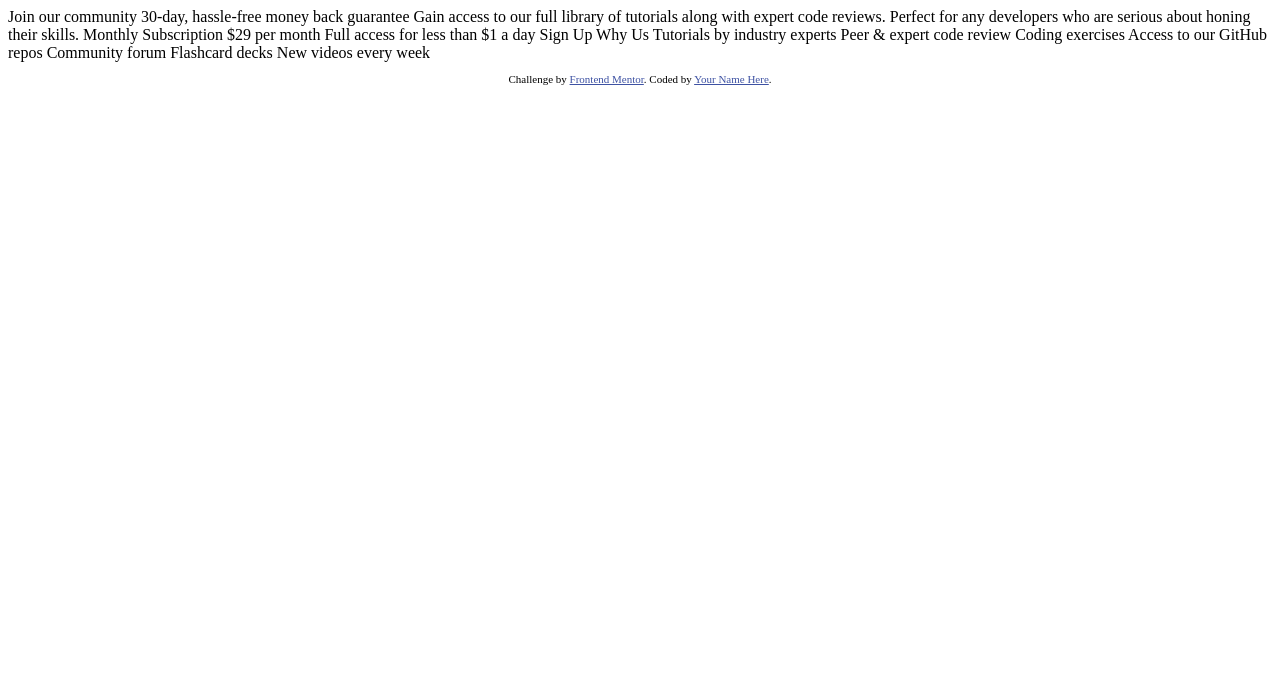
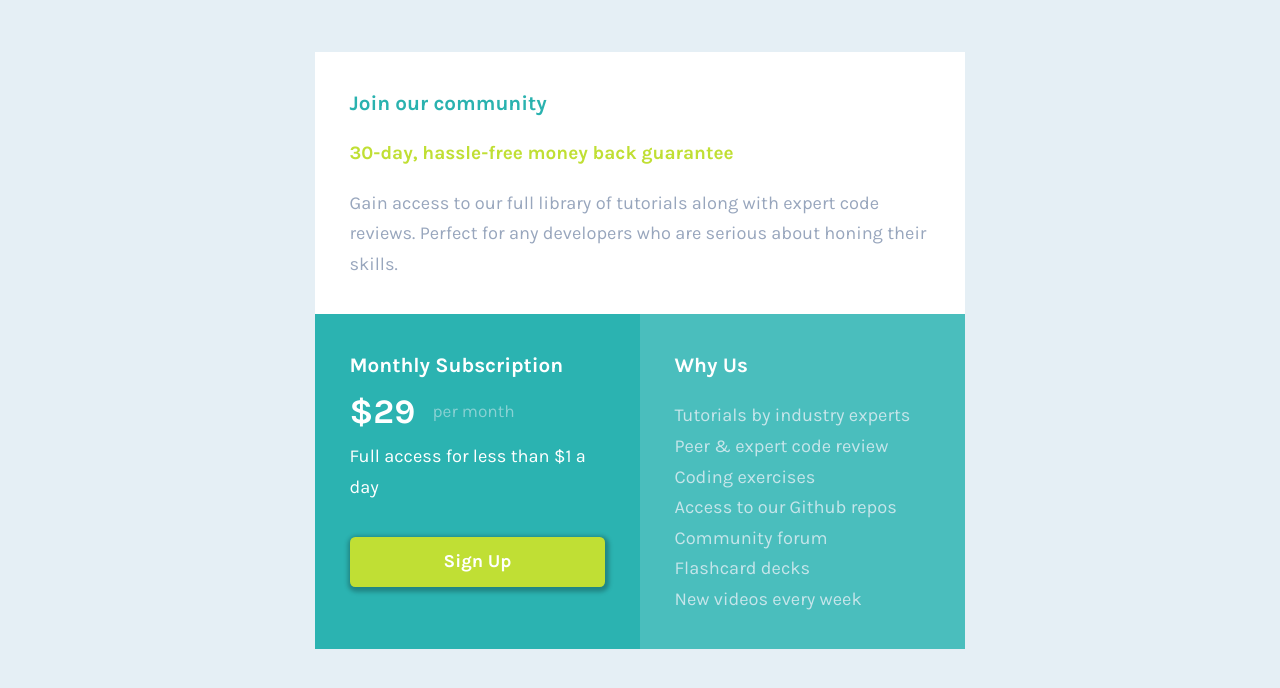
Before and after one commit to akhademik/fementor-single-price-grid, a plain HTML site: page index.html in a window 1280 px wide. Drawn offline with Linux system fonts and the light colour scheme.

Commit message:
finished

```diff
--- a/index.html
+++ b/index.html
@@ -1,50 +1,40 @@
 <!DOCTYPE html>
 <html lang="en">
 	<head>
-  <meta charset="UTF-8">
-  <meta name="viewport" content="width=device-width, initial-scale=1.0"> <!-- displays site properly based on user's device -->
-
-  <link rel="icon" type="image/png" sizes="32x32" href="./images/favicon-32x32.png">
-
-  <title>Frontend Mentor | Single Price Grid Component</title>
-
-  <!-- Feel free to remove these styles or customise in your own stylesheet 👍 -->
-  <style>
-    .attribution { font-size: 11px; text-align: center; }
-    .attribution a { color: hsl(228, 45%, 44%); }
-  </style>
+		<meta charset="UTF-8" />
+		<meta http-equiv="X-UA-Compatible" content="IE=edge" />
+		<meta name="viewport" content="width=device-width, initial-scale=1.0" />
+		<link rel="stylesheet" href="style.css" />
+		<title>Single Price Grid</title>
 	</head>
 	<body>
-  Join our community
-
-  30-day, hassle-free money back guarantee
-
+		<div class="wrapper">
+			<div class="wrapper__card card__join">
+				<p class="wrapper__card--header">Join our community</p>
+				<p class="wrapper__card--sub-header">30-day, hassle-free money back guarantee</p>
+				<p class="wrapper__card--content">
 					Gain access to our full library of tutorials along with expert code reviews.
 					Perfect for any developers who are serious about honing their skills.
-
-  Monthly Subscription
-
-  &dollar;29 per month
-
-  Full access for less than &dollar;1 a day
-
-  Sign Up
-
-  Why Us
-
-  Tutorials by industry experts
-  Peer &amp; expert code review
-  Coding exercises
-  Access to our GitHub repos
-  Community forum
-  Flashcard decks
-  New videos every week
-
-  <footer>
-    <p class="attribution">
-      Challenge by <a href="https://www.frontendmentor.io?ref=challenge" target="_blank">Frontend Mentor</a>.
-      Coded by <a href="#">Your Name Here</a>.
 				</p>
-  </footer>
+			</div>
+			<div class="wrapper__card card__subs">
+				<p class="wrapper__card--header">Monthly Subscription</p>
+				<p class="wrapper__card--price">$29</p>
+				<p class="wrapper__card--content">Full access for less than $1 a day</p>
+				<button class="wrapper__card--btn">Sign Up</button>
+			</div>
+			<div class="wrapper__card card__whyus">
+				<p class="wrapper__card--header">Why Us</p>
+				<ul>
+					<li>Tutorials by industry experts</li>
+					<li>Peer & expert code review</li>
+					<li>Coding exercises</li>
+					<li>Access to our Github repos</li>
+					<li>Community forum</li>
+					<li>Flashcard decks</li>
+					<li>New videos every week</li>
+				</ul>
+			</div>
+		</div>
 	</body>
 </html>
--- /dev/null
+++ b/style.css
@@ -0,0 +1,129 @@
+@import url('https://fonts.googleapis.com/css2?family=Karla:wght@400;700&display=swap');
+
+*,
+*::before,
+*::after {
+	box-sizing: border-box;
+	margin: 0;
+
+	/* TYPOGRAPHY  */
+	/* Font Size  */
+
+	/* try out this new responsive font calculator  */
+	--fs-auto-calc: calc(0.658vmin + 0.75rem);
+	/* end of font calculator */
+	--fs-d: var(--fs-auto-calc);
+	--fs-p: var(--fs-d);
+	--fs-header: calc(var(--fs-d) * 1.618);
+	--fs-header-1: calc(var(--fs-header) + 1rem);
+	font-size: var(--fs-p);
+
+	/* WEIGHT  */
+	--fw-200: 200;
+	--fw-400: 400;
+	--fw-700: 700;
+	--fw-900: 900;
+	font-family: 'Karla', sans-serif;
+
+	/* LINE HEIGHT  */
+	line-height: 168.8%;
+
+	/* END OF 'TYPO INIT'  */
+
+	/* COLORS  */
+	/* Color by hsl( a b c / opacity)  */
+	/* Primary*/
+	--clr-p-yellow: 71 73% 54%;
+	--clr-p-cyan: 179 62% 43%;
+
+	/* Gradient  */
+	--clr-p-grad1: 6 100% 80%;
+	--clr-p-grad2: 335 100% 65%;
+
+	/* Neutral  */
+	--clr-n-light-gray: 204 43% 93%;
+	--clr-n-gray-blue: 218 22% 67%;
+}
+
+body {
+	background-color: hsl(var(--clr-n-light-gray));
+	display: grid;
+	place-items: center;
+}
+.wrapper {
+	padding: 3rem 2rem;
+	display: grid;
+}
+.wrapper__card {
+	--wrp-bg-clr: white;
+	background-color: var(--wrp-bg-clr);
+	padding: 2rem;
+}
+.card__join {
+	color: hsl(var(--clr-n-gray-blue));
+}
+.wrapper__card--header {
+	font-size: 1.2rem;
+	color: white;
+	font-weight: 700;
+}
+.card__join .wrapper__card--header {
+	color: hsl(var(--clr-p-cyan));
+}
+.wrapper__card--sub-header {
+	color: hsl(var(--clr-p-yellow));
+	font-weight: var(--fw-700);
+	font-size: 1.1rem;
+	padding: 1rem 0;
+}
+.card__subs {
+	--wrp-bg-clr: #2bb3b1;
+	color: white;
+}
+.wrapper__card--price {
+	position: relative;
+	font-size: 2rem;
+	font-weight: var(--fw-700);
+}
+.wrapper__card--price::after {
+	content: 'per month';
+	display: inline-block;
+	position: absolute;
+	top: 24%;
+	font-size: 1rem;
+	color: hsl(var(--clr-n-light-gray) / 0.5);
+	padding-left: 1rem;
+	font-weight: var(--fw-200);
+}
+.wrapper__card--btn {
+	width: 100%;
+	border: 1px solid transparent;
+	background-color: hsl(var(--clr-p-yellow));
+	padding: 0.5rem 0;
+	color: white;
+	border-radius: 0.3rem;
+	font-weight: var(--fw-700);
+	box-shadow: 1px 2px 4px 3px hsl(0 0% 0% /0.26);
+	margin-top: 2rem;
+	cursor: pointer;
+}
+.card__whyus {
+	--wrp-bg-clr: #4abebd;
+}
+.card__whyus .wrapper__card--header {
+	padding-bottom: 1rem;
+}
+ul {
+	list-style: none;
+	padding: 0;
+	color: hsl(var(--clr-n-light-gray) / 0.8);
+}
+
+@media (min-width: 40rem) {
+	.wrapper {
+		grid-template-columns: repeat(2, minmax(min-content, 325px));
+	}
+	.card__join {
+		grid-column: span 2;
+	}
+}
```
Also changed, not shown: 3 other files. Lines whose indentation alone changed are shown as unchanged.
